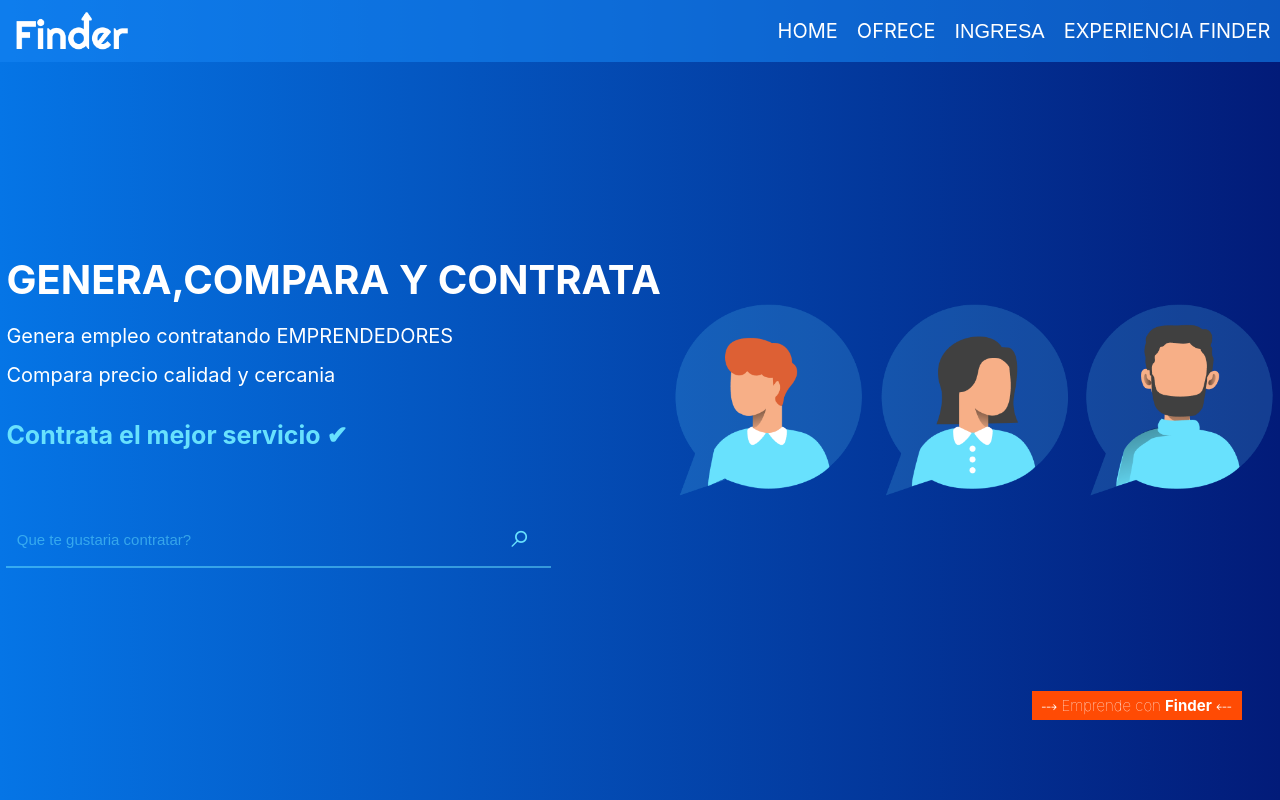
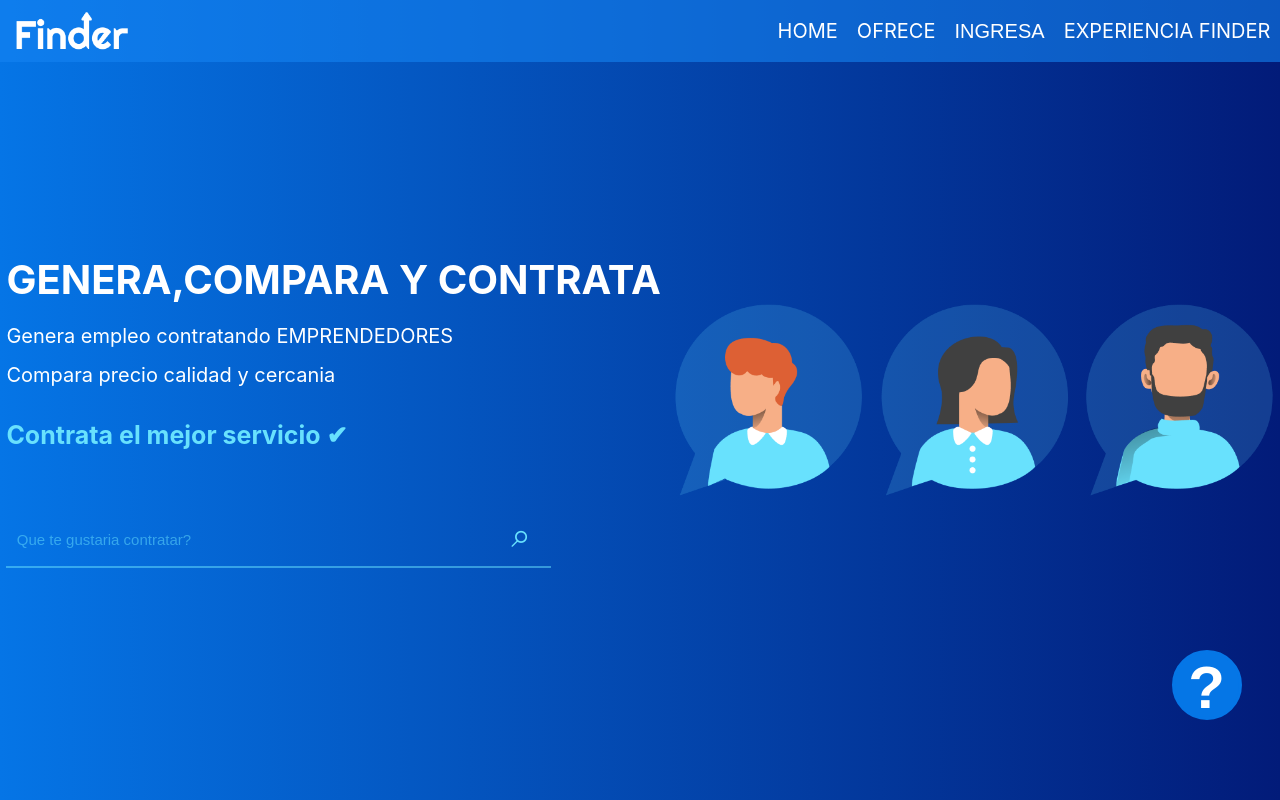
Before and after one commit to AlejandroColina/Finder-App, a React (Create React App) app in the folder client/: page / in a window 1280 px wide. Shown: the top 800 px of the page. Built offline with nearby package versions, Linux system fonts and the light colour scheme.

Commit message:
acciones para help

```diff
--- a/client/src/components/Help/Help.jsx
+++ b/client/src/components/Help/Help.jsx
@@ -18,16 +18,16 @@ export default function Help(){
 
     const handleSubmit =(e)=>{
         e.preventDefault();
-        dispatch(userMsj([user.id,input]));
+        dispatch(userMsj({userId:user.id,message:input}));
         alert('Mensaje enviado con exito')
         setOptions(false);
     }
     return(
         <>
-        {isAuthenticated?
-        <button title='Necesitas ayuda?' className={`${s.btn} ${s.position}`} onClick={()=>{setOptions(true)}}>?</button>
+        {/* {isAuthenticated? */}
+        <button title='Necesitas ayuda?' className={`${s.btn} ${s.position}`} onClick={()=>{setOptions(true)}}>?</button>{/*
         :
-        <Link to='/#2' className={`${s.contacto} ${s.position}`}>⤏ Emprende con <strong>Finder</strong> ⤎</Link>}
+        <Link to='/#2' className={`${s.contacto} ${s.position}`}>⤏ Emprende con <strong>Finder</strong> ⤎</Link>} */}
         {options?
         <form className={`${s.chat} ${s.position}`} onSubmit={handleSubmit}>
 
--- a/client/src/components/Redux/Reducer/index.js
+++ b/client/src/components/Redux/Reducer/index.js
@@ -51,11 +51,11 @@ switch (action.type){
         }
 
     case 'USER_MSJ':
-        let prev = state.adminMjes
-        let objMsj ={[action.payload[0]]:action.payload[1]}
-        prev.push(objMsj)
+        let prev = state.adminMjes;
+        prev.push(action.payload)
         return{
             ...state,
+            adminMjes:prev
         }
 
     default:
--- a/client/src/components/Redux/actions/index.js
+++ b/client/src/components/Redux/actions/index.js
@@ -98,6 +98,7 @@ export const getCiudades = () => {
 
 }
 export function userMsj(payload){
+    console.log(payload)
     return({
         type: 'USER_MSJ',
         payload
```
